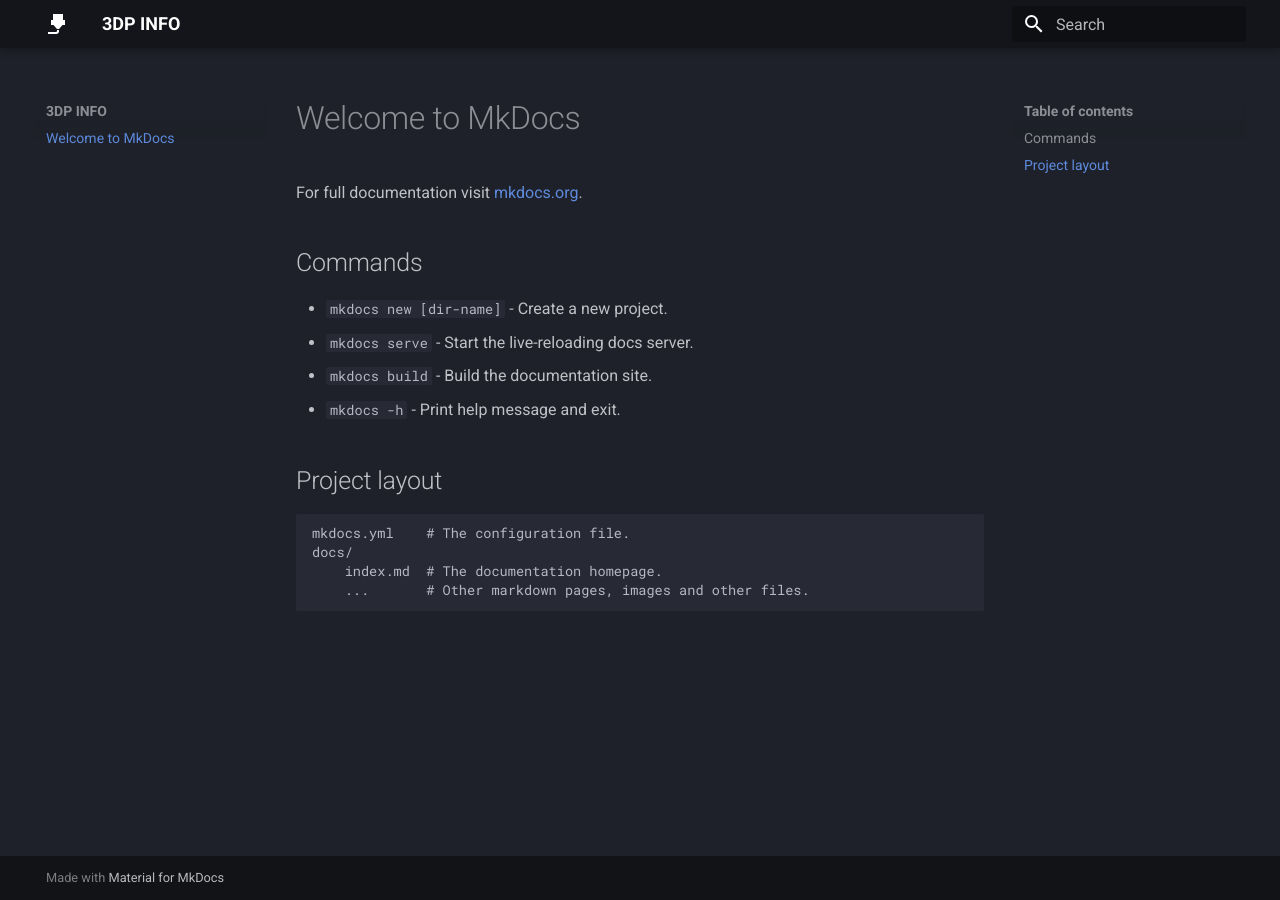
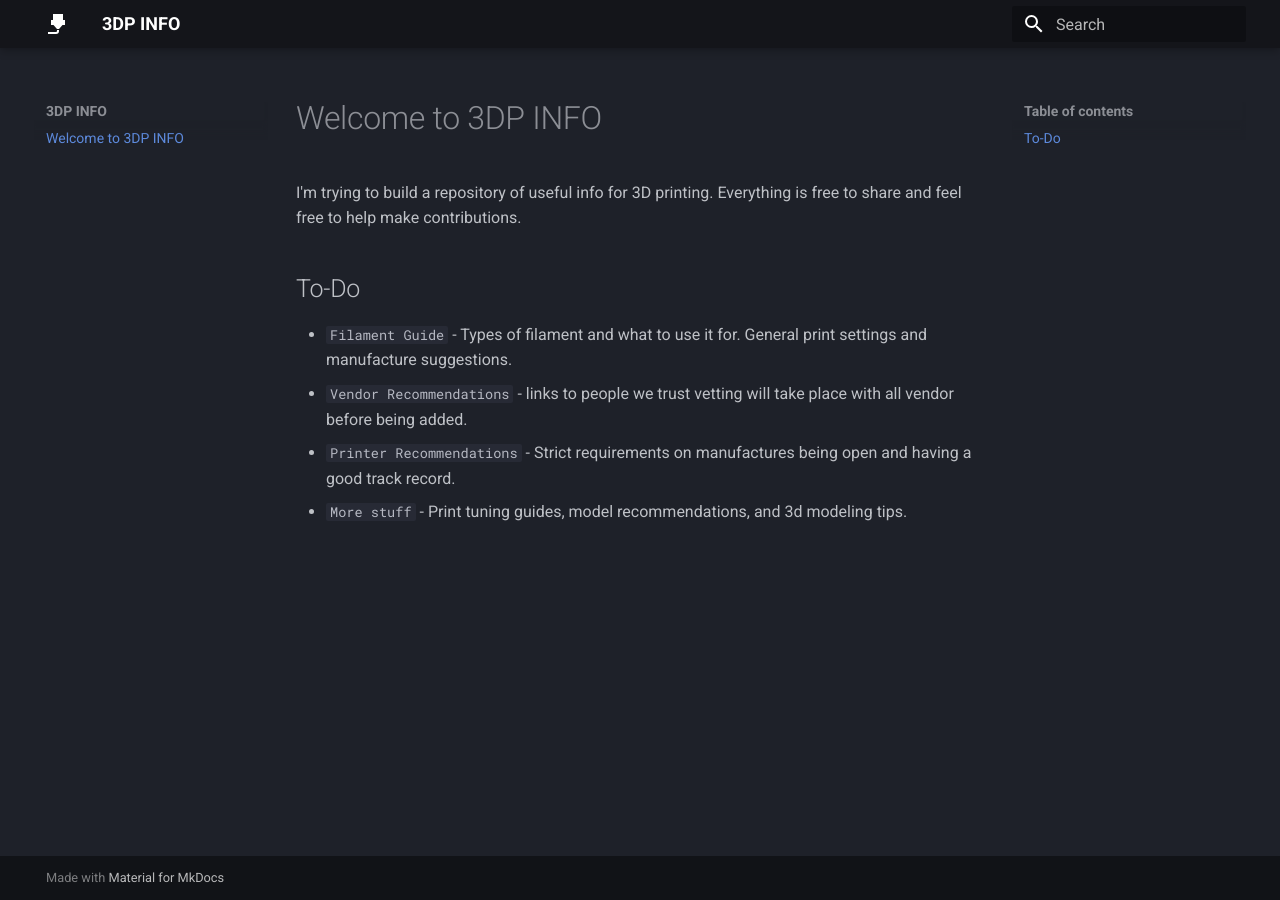
Before and after one commit to DonaldLSayers/3dpinfo, an MkDocs documentation site: the page built from docs/index.md, in a window 1280 px wide. Built offline with MkDocs 1.6.1 and Material for MkDocs 9.7.7, drawn with Linux system fonts in a browser that asks for light colours.

Commit message:
Update index.md

```diff
--- a/docs/index.md
+++ b/docs/index.md
@@ -1,17 +1,11 @@
-# Welcome to MkDocs
+# Welcome to 3DP INFO
 
-For full documentation visit [mkdocs.org](https://www.mkdocs.org).
+I'm trying to build a repository of useful info for 3D printing.
+Everything is free to share and feel free to help make contributions.
 
-## Commands
+## To-Do
 
-* `mkdocs new [dir-name]` - Create a new project.
-* `mkdocs serve` - Start the live-reloading docs server.
-* `mkdocs build` - Build the documentation site.
-* `mkdocs -h` - Print help message and exit.
-
-## Project layout
-
-    mkdocs.yml    # The configuration file.
-    docs/
-        index.md  # The documentation homepage.
-        ...       # Other markdown pages, images and other files.
+* `Filament Guide` - Types of filament and what to use it for. General print settings and manufacture suggestions.
+* `Vendor Recommendations` - links to people we trust vetting will take place with all vendor before being added.
+* `Printer Recommendations` - Strict requirements on manufactures being open and having a good track record.
+* `More stuff` - Print tuning guides, model recommendations, and 3d modeling tips.
```
